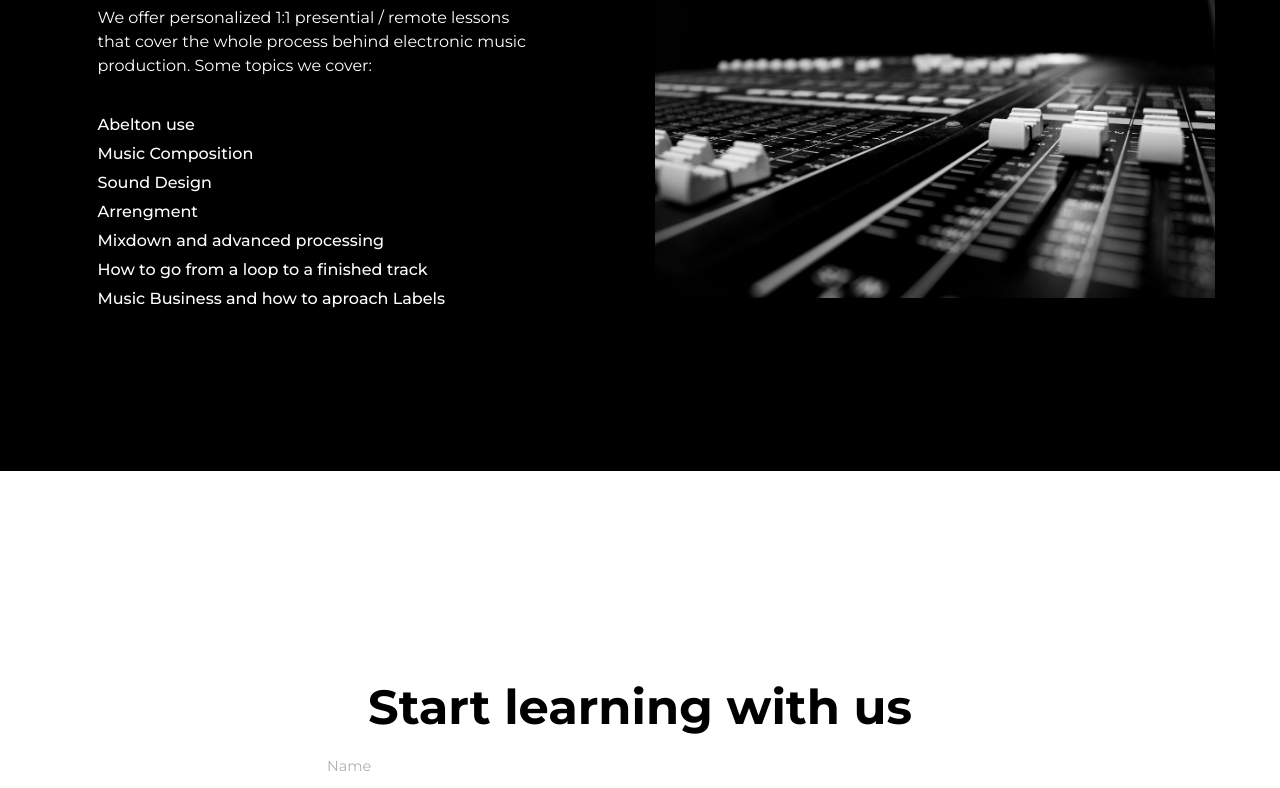
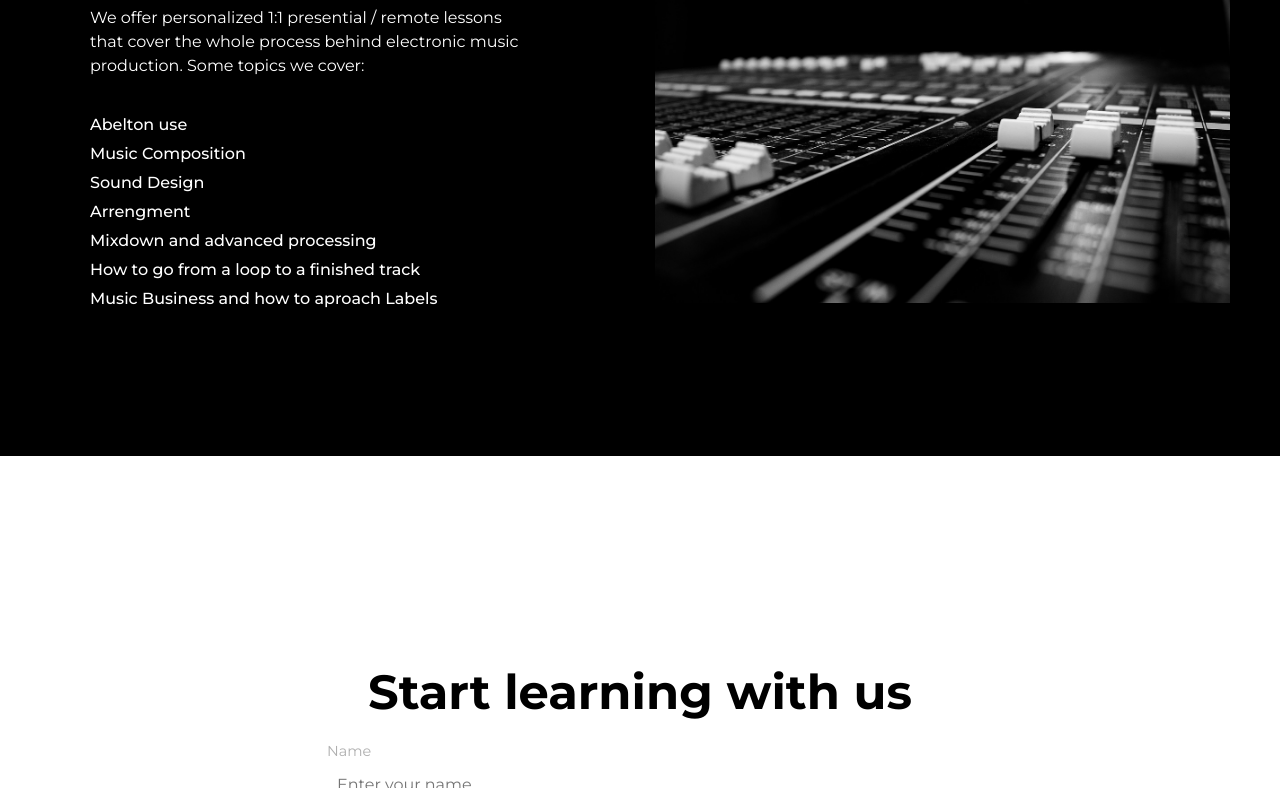
Before and after one commit to maguialiaga/Rummel, a Gatsby site: page /courses in a window 1280 px wide. Shown: the part 312-1100 px from the top of the page. Built offline with nearby package versions, Linux system fonts and the light colour scheme; Gatsby itself is replaced by a stand-in of ours.

Commit message:
styles changes

```diff
--- a/src/components/ContentMix.js
+++ b/src/components/ContentMix.js
@@ -24,7 +24,7 @@ const topics = [
       "-Export your audio stems in WAV/AIFF files 24BITS/44.1KHz.",
       "-Keep every process you have applied to your stems ON (EQ, compression, FX, etc.) and your master bus clear of any process.",
       "-Leave the maximum peak at -3dB and check that there is no clipping.",
-      "-Please send your Pre-mastered version, this may help as guide.",
+      "-Please send your Pre-mastered version, this may help as guide:",
     ],
   },
 ];
@@ -34,7 +34,7 @@ const Content = ({
   // topLine,
   // headline,
   // description,
-  buttonLabel,
+  // buttonLabel,
   // img,
   alt,
   inverse,
--- a/src/globalStyles.js
+++ b/src/globalStyles.js
@@ -91,6 +91,8 @@ export const MainHeadingThree = styled.h1`
 
 export const MainHeadingFour = styled.h1`
   font-size: clamp(1rem, 1vw, 1rem);
+  margin-right: auto;
+  margin-left: auto;
   color: red;
   width: 100%;
   letter-spacing: 3px;
--- a/src/styles/ContentStyles.js
+++ b/src/styles/ContentStyles.js
@@ -2,37 +2,37 @@ import styled from "styled-components";
 import { motion } from "framer-motion";
 import { Row } from "../globalStyles";
 
-// export const ContentRow = styled.div`
-//   display: flex;
-//   margin: 0 -15px -15px -15px;
+export const ContentRow = styled.div`
+  display: flex;
+  margin: 0 -15px -15px -15px;
+  flex-wrap: wrap;
+  align-items: center;
+  flex-direction: ${({ reverse }) => (reverse ? "row-reverse" : "row")};
+  justify-content: space-around;
+  @media screen and (max-width: 768px) {
+    flex-direction: column-reverse;
+  }
+`;
+
+// export const ContentRow = styled(Row)`
 //   flex-wrap: wrap;
-//   align-items: center;
-//   flex-direction: ${({ reverse }) => (reverse ? "row-reverse" : "row")};
-//   justify-content: space-around;
-//   @media screen and (max-width: 768px) {
-//     flex-direction: column-reverse;
+//   @media screen and (max-width: 820px) {
+//     > div {
+//       width: 20%;
+//     }
+//     > div:first-child {
+//       width: 100%;
+//     }
+//   }
+//   @media screen and (max-width: 420px) {
+//     flex-direction: column;
+//     align-items: center;
+//     * {
+//       width: 100%;
+//       text-align: left;
+//     }
 //   }
 // `;
-
-export const ContentRow = styled(Row)`
-  flex-wrap: wrap;
-  @media screen and (max-width: 820px) {
-    > div {
-      width: 20%;
-    }
-    > div:first-child {
-      width: 100%;
-    }
-  }
-  @media screen and (max-width: 420px) {
-    flex-direction: column;
-    align-items: center;
-    * {
-      width: 100%;
-      text-align: center;
-    }
-  }
-`;
 
 export const ContentColumn = styled(motion.div)`
   margin-bottom: 15px;
@@ -97,8 +97,9 @@ export const Img = styled(motion.img)`
   max-width: 100%;
   vertical-align: middle;
   display: inline-block;
-  object-fit: cover;
-  max-height: 700px;
+  /* object-fit: cover; */
+  /* max-height: 700px; */
+  max-height: 1000px;
   z-index: 1;
 `;
 
--- a/src/styles/HeroStyles.js
+++ b/src/styles/HeroStyles.js
@@ -10,10 +10,10 @@ export const HeroSection = styled.section`
 `;
 
 export const HeroSection2 = styled.section`
-  height: 90vh;
+  height: 70vh;
   background-position: center;
   background-size: cover;
-  padding-top: clamp(70px, 25vh, 220px);
+  padding-top: clamp(70px, 20vh, 100px);
   box-shadow: inset 0 0 0 1000px rgba (0, 0, 0, 0.2);
 `;
 
```
Also changed, not shown: src/components/FormMix.js (+7 -3 lines).
